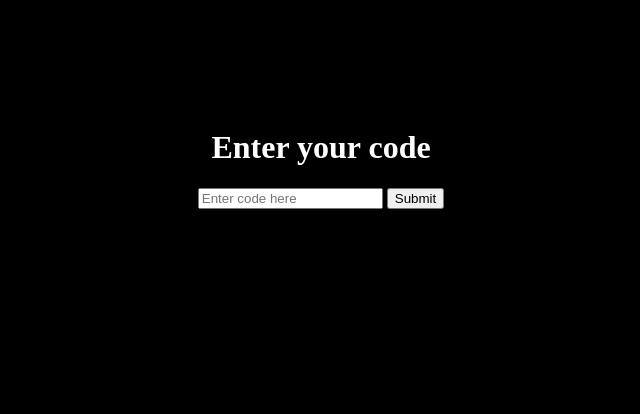
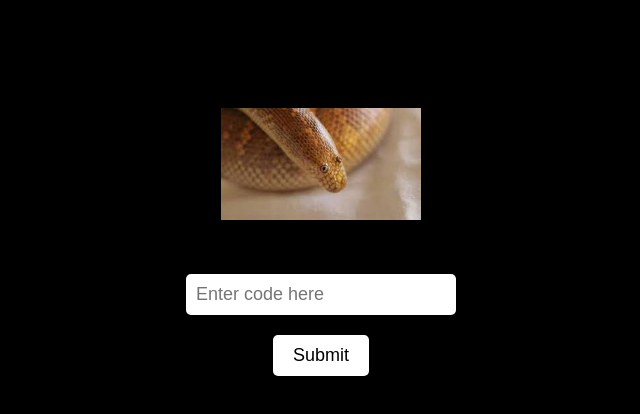
Before and after one commit to Alchemy3/eternalcycle, a plain HTML site: page index.html in a window 1280 px wide. Shown: the whole page, without its empty margins (319-959 px from the left). Drawn offline with Linux system fonts and the light colour scheme.

Commit message:
Update index.html

```diff
--- a/index.html
+++ b/index.html
@@ -1,24 +1,71 @@
 <!DOCTYPE html>
-<html>
+<html lang="en">
 <head>
-  <title>Test Code Page</title>
+  <meta charset="UTF-8">
+  <title>Ouroboros | Entry</title>
+  <style>
+    body {
+      background-color: black;
+      color: white;
+      text-align: center;
+      font-family: Arial, sans-serif;
+      padding-top: 100px;
+    }
+
+    #logo {
+      width: 200px;
+      margin-bottom: 50px;
+    }
+
+    input[type="text"] {
+      padding: 10px;
+      font-size: 18px;
+      width: 250px;
+      border: none;
+      border-radius: 5px;
+      margin-bottom: 20px;
+    }
+
+    button {
+      padding: 10px 20px;
+      font-size: 18px;
+      border: none;
+      background-color: white;
+      color: black;
+      border-radius: 5px;
+      cursor: pointer;
+    }
+
+    button:hover {
+      background-color: gray;
+    }
+  </style>
 </head>
-<body style="background:black; color:white; text-align:center; padding-top:100px;">
+<body>
 
-  <h1>Enter your code</h1>
+  <img id="logo" src="logo.png" alt="Ouroboros Logo">
+
   <form onsubmit="return checkCode()">
     <input type="text" id="codeInput" placeholder="Enter code here" />
+    <br>
     <button type="submit">Submit</button>
   </form>
 
   <script>
     function checkCode() {
       const code = document.getElementById("codeInput").value.trim();
-      const codes = ["Life", "is short", "Death is", "Eternal", "May the", "Cycle continue"];
+      const codes = [
+        "Life",
+        "is short",
+        "Death is",
+        "Eternal",
+        "May the",
+        "Cycle continue"
+      ];
       if (codes.includes(code)) {
         window.location.href = "puzzle1.html";
       } else {
-        alert("Wrong code.");
+        alert("Incorrect code.");
       }
       return false;
     }
```
